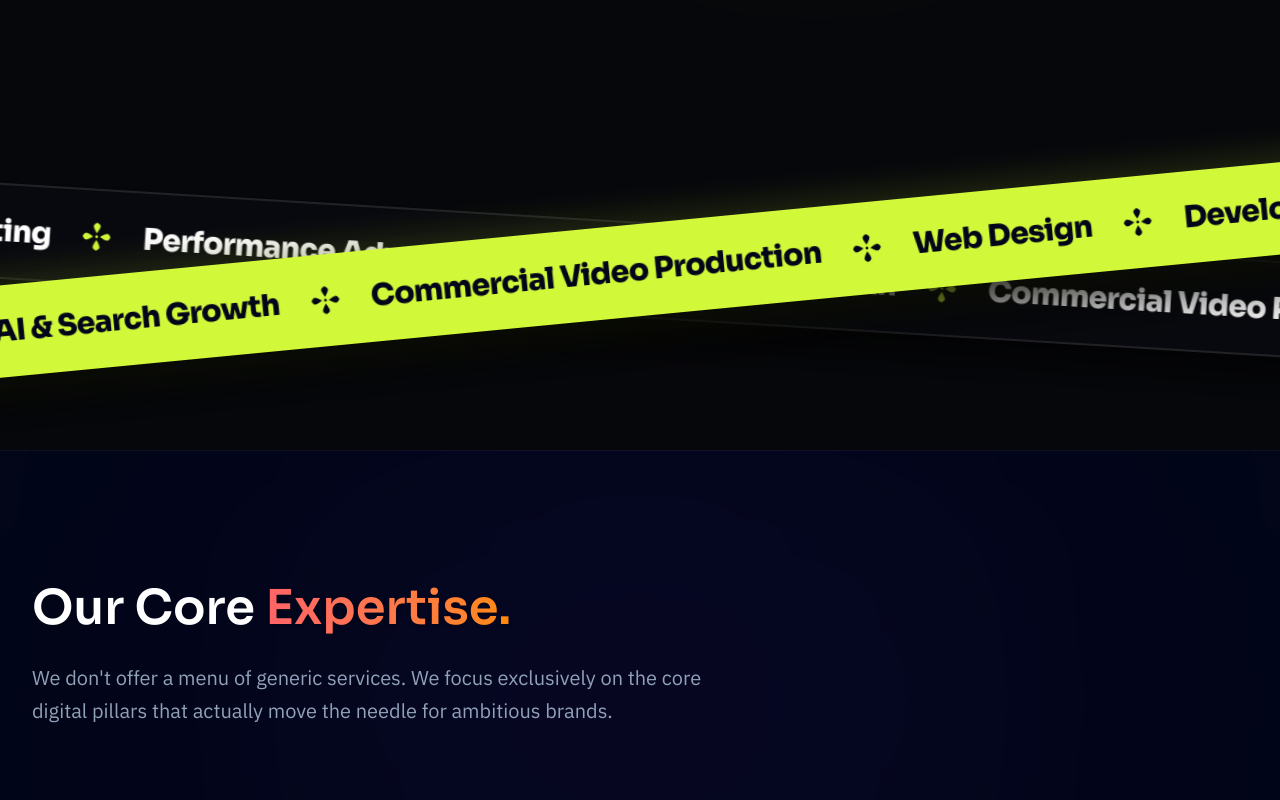
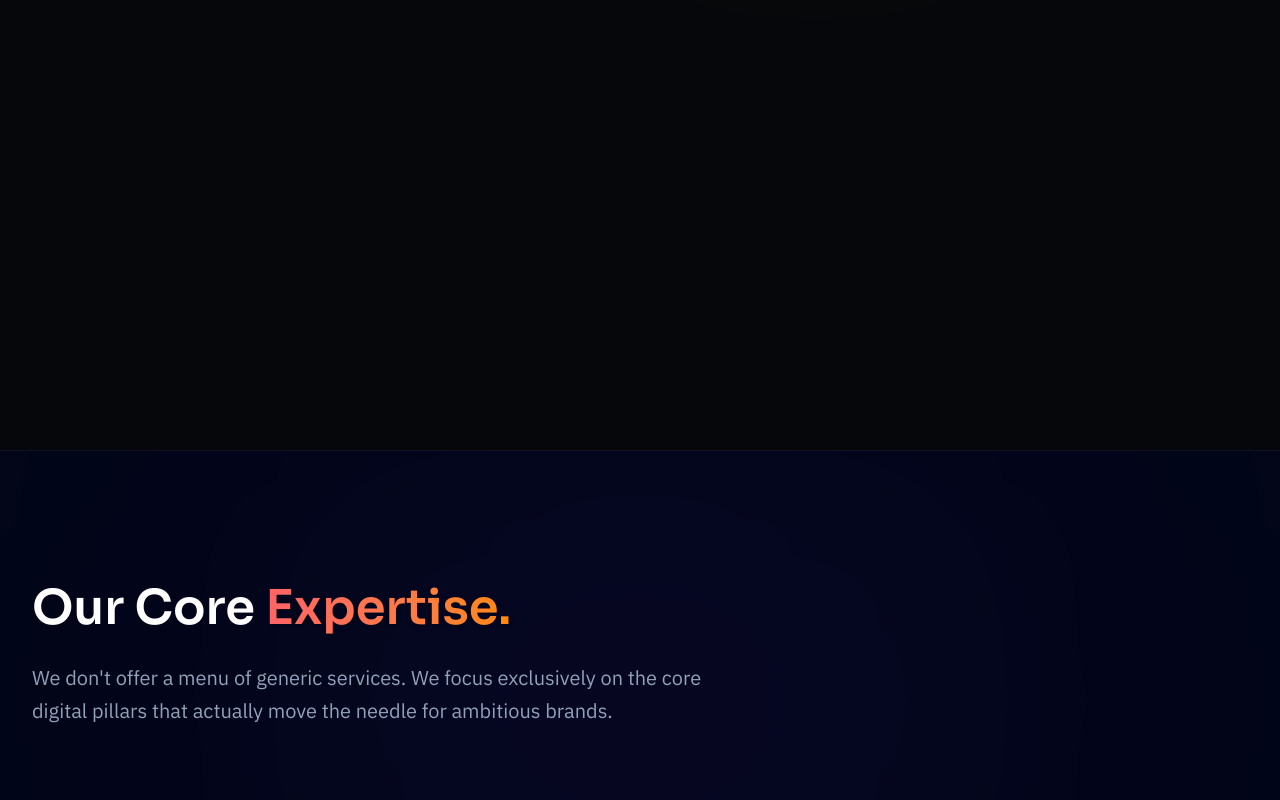
Before and after one commit to dmalvi2002/Truedge-digital-main, a Next.js app: page / in a window 1280 px wide. Shown: the part 6980-7780 px from the top of the page. Built offline with nearby package versions, Linux system fonts and the light colour scheme.

Commit message:
fixed performence issue on the banner

```diff
--- a/components/OurWorksSection.tsx
+++ b/components/OurWorksSection.tsx
@@ -58,7 +58,7 @@ const PROJECTS: ProjectWork[] = [
   },
 ];
 
-// Star Separator Icon provided by user
+// Star Separator Icon provided by user (optimized into 1 unified compound vector path)
 const StarSeparator = ({ className = "" }: { className?: string }) => (
   <svg
     viewBox="0 0 32 32"
@@ -66,11 +66,7 @@ const StarSeparator = ({ className = "" }: { className?: string }) => (
     fill="currentColor"
     xmlns="http://www.w3.org/2000/svg"
   >
-    <path d="M19.845 3.93521C19.845 6.10648 15.9098 11.9955 15.9098 11.9955C15.9098 11.9955 11.9746 6.10648 11.9746 3.93521C11.9746 1.76394 15.9098 0 15.9098 0C15.9098 0 19.845 1.76049 19.845 3.93521Z" />
-    <path d="M3.93521 11.9761C6.10648 11.9761 11.9955 15.9113 11.9955 15.9113C11.9955 15.9113 6.10648 19.8465 3.93521 19.8465C1.76394 19.8465 0 15.9079 0 15.9079C0 15.9079 1.76049 11.9727 3.93521 11.9727V11.9761Z" />
-    <path d="M11.9785 27.8923C11.9785 25.721 15.9137 19.832 15.9137 19.832C15.9137 19.832 19.8489 25.721 19.8489 27.8923C19.8489 30.0636 15.9137 31.8275 15.9137 31.8275C15.9137 31.8275 11.9785 30.067 11.9785 27.8923Z" />
-    <path d="M27.8884 19.8431C25.7171 19.8431 19.8281 15.9079 19.8281 15.9079C19.8281 15.9079 25.7171 11.9727 27.8884 11.9727C30.0597 11.9727 31.8236 15.9079 31.8236 15.9079C31.8236 15.9079 30.0631 19.8431 27.8884 19.8431Z" />
-    <path d="M15.9118 17.4682C16.7736 17.4682 17.4721 16.7697 17.4721 15.9079C17.4721 15.0462 16.7736 14.3477 15.9118 14.3477C15.0501 14.3477 14.3516 15.0462 14.3516 15.9079C14.3516 16.7697 15.0501 17.4682 15.9118 17.4682Z" />
+    <path d="M19.845 3.93521C19.845 6.10648 15.9098 11.9955 15.9098 11.9955C15.9098 11.9955 11.9746 6.10648 11.9746 3.93521C11.9746 1.76394 15.9098 0 15.9098 0C15.9098 0 19.845 1.76049 19.845 3.93521ZM3.93521 11.9761C6.10648 11.9761 11.9955 15.9113 11.9955 15.9113C11.9955 15.9113 6.10648 19.8465 3.93521 19.8465C1.76394 19.8465 0 15.9079 0 15.9079C0 15.9079 1.76049 11.9727 3.93521 11.9727V11.9761ZM11.9785 27.8923C11.9785 25.721 15.9137 19.832 15.9137 19.832C15.9137 19.832 19.8489 25.721 19.8489 27.8923C19.8489 30.0636 15.9137 31.8275 15.9137 31.8275C15.9137 31.8275 11.9785 30.067 11.9785 27.8923ZM27.8884 19.8431C25.7171 19.8431 19.8281 15.9079 19.8281 15.9079C19.8281 15.9079 25.7171 11.9727 27.8884 11.9727C30.0597 11.9727 31.8236 15.9079 31.8236 15.9079C31.8236 15.9079 30.0631 19.8431 27.8884 19.8431ZM15.9118 17.4682C16.7736 17.4682 17.4721 16.7697 17.4721 15.9079C17.4721 15.0462 16.7736 14.3477 15.9118 14.3477C15.0501 14.3477 14.3516 15.0462 14.3516 15.9079C14.3516 16.7697 15.0501 17.4682 15.9118 17.4682Z" />
   </svg>
 );
 
@@ -391,11 +387,11 @@ export default function OurWorksSection() {
       </div>
 
       {/* ─── PART 3: DUAL X-CROSSING TICKER MARQUEE TAPE BANNER ─── */}
-      <div className="relative w-full h-[260px] sm:h-[320px] lg:h-[360px] mt-16 sm:mt-24 flex items-center justify-center overflow-hidden select-none pointer-events-none">
+      <div className="relative w-full h-[260px] sm:h-[320px] lg:h-[360px] mt-16 sm:mt-24 flex items-center justify-center overflow-hidden select-none pointer-events-none [content-visibility:auto] [contain-intrinsic-size:auto_360px]">
 
         {/* Dark Ticker Ribbon (Crossing Behind, sloping downwards +3.5deg) */}
-        <div className="absolute w-[140%] -left-[20%] py-5 sm:py-6 lg:py-7 bg-[#08090e] border-y-2 border-white/10 rotate-[2.5deg] sm:rotate-[3.5deg] flex items-center overflow-hidden z-10 shadow-[0_20px_50px_rgba(0,0,0,0.8)] [contain:paint] transform-gpu">
-          <div className="animate-marquee-left flex w-max items-center transform-gpu [backface-visibility:hidden]">
+        <div className="absolute w-[140%] -left-[20%] py-5 sm:py-6 lg:py-7 bg-[#08090e] border-y-2 border-white/10 rotate-[2.5deg] sm:rotate-[3.5deg] flex items-center overflow-hidden z-10 shadow-[0_20px_50px_rgba(0,0,0,0.8)] [contain:paint] transform-gpu [transform:translateZ(0)] isolate">
+          <div className="animate-marquee-left flex w-max items-center transform-gpu [backface-visibility:hidden] [transform:translateZ(0)]">
             {/* Set 1 */}
             <div className="flex shrink-0 items-center">
               {TICKER_SERVICES.concat(TICKER_SERVICES).map((item, i) => (
@@ -426,8 +422,8 @@ export default function OurWorksSection() {
         </div>
 
         {/* Accent Green Ticker Ribbon (Crossing in Front, sloping upwards -5.5deg) */}
-        <div className="absolute w-[140%] -left-[20%] py-5 sm:py-6 lg:py-7 bg-[#d2f83a] -rotate-[4.5deg] sm:-rotate-[5.5deg] flex items-center overflow-hidden z-20 shadow-[0_25px_60px_rgba(0,0,0,0.9),0_0_40px_rgba(210,248,58,0.25)] [contain:paint] transform-gpu">
-          <div className="animate-marquee-right flex w-max items-center transform-gpu [backface-visibility:hidden]">
+        <div className="absolute w-[140%] -left-[20%] py-5 sm:py-6 lg:py-7 bg-[#d2f83a] -rotate-[4.5deg] sm:-rotate-[5.5deg] flex items-center overflow-hidden z-20 shadow-[0_25px_60px_rgba(0,0,0,0.9),0_0_40px_rgba(210,248,58,0.25)] [contain:paint] transform-gpu [transform:translateZ(0)] isolate">
+          <div className="animate-marquee-right flex w-max items-center transform-gpu [backface-visibility:hidden] [transform:translateZ(0)]">
             {/* Set 1 */}
             <div className="flex shrink-0 items-center">
               {TICKER_SERVICES.concat(TICKER_SERVICES).map((item, i) => (
```
